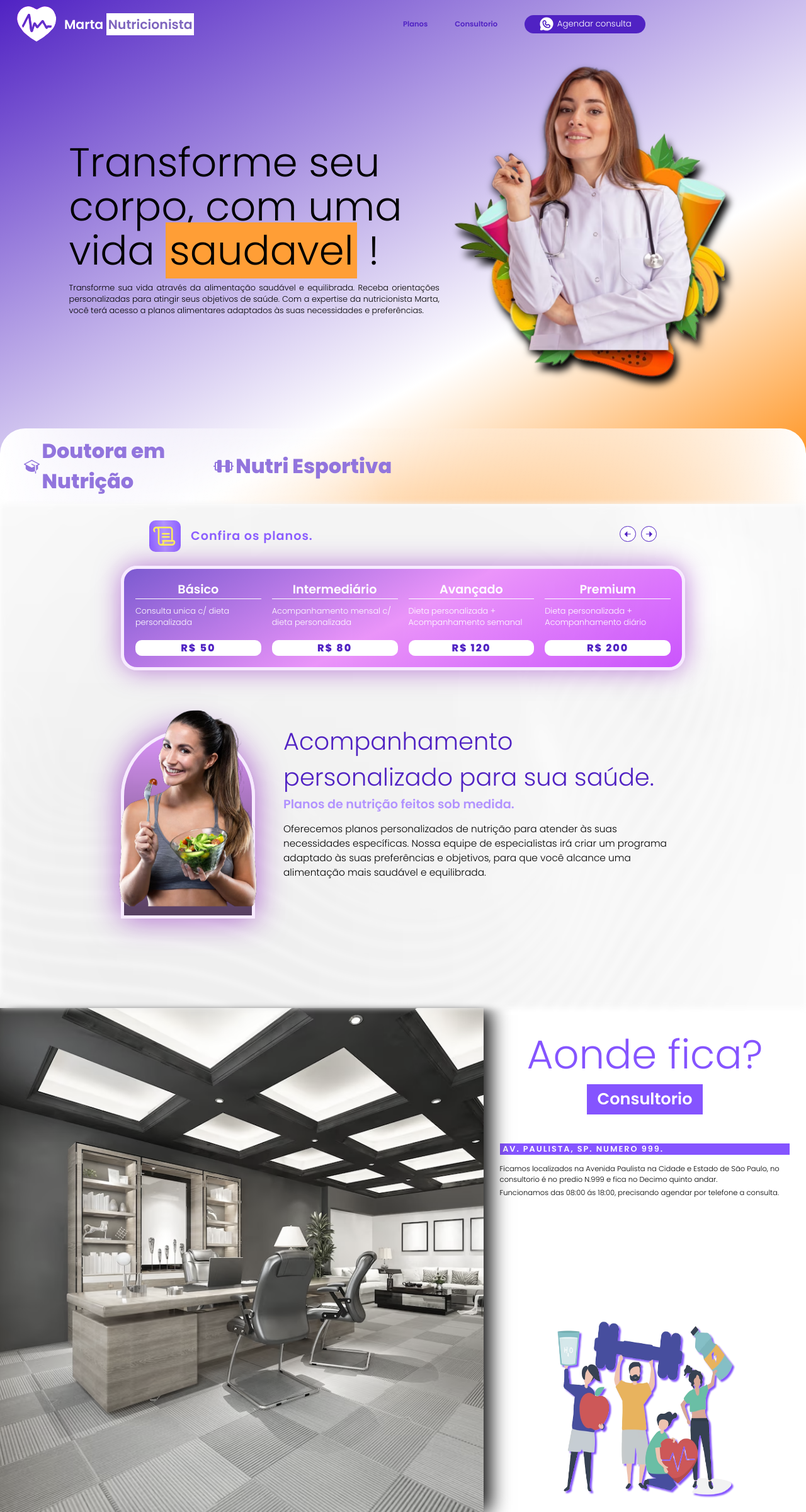
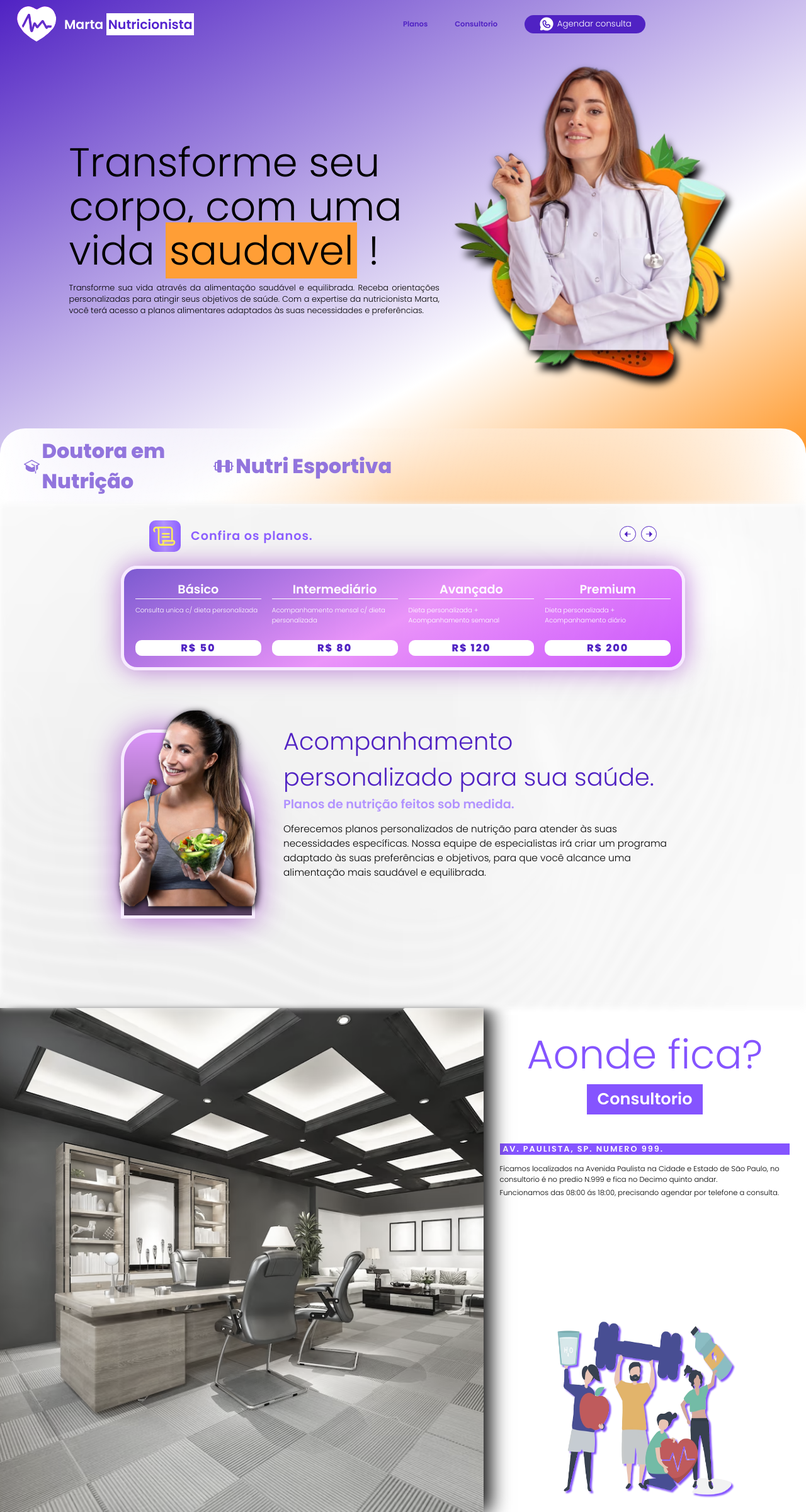
Before and after one commit to glauber2k2/nutri_landingpage, a Next.js app: page / in a window 1280 px wide. Shown: the whole page at 63% size. Built offline with nearby package versions, Linux system fonts and the light colour scheme.

Commit message:
fix details

```diff
--- a/src/components/sessions/About/About.module.css
+++ b/src/components/sessions/About/About.module.css
@@ -11,7 +11,7 @@
   height: 25vw;
   bottom: 2%;
   right: 8%;
-  filter: grayscale(0.3) drop-shadow(3px 3px 1px #8454ff);
+  filter: grayscale(0.4) drop-shadow(3px 3px 1px #8454ff);
 }
 
 .bg {
@@ -19,7 +19,7 @@
   background-size: cover;
   background-repeat: no-repeat;
   filter: grayscale(0.6);
-  background-position: 20%;
+  background-position: 30%;
   box-shadow: 10px 0px 30px #000000;
   width: 60%;
   height: 100vh;
--- a/src/components/sessions/Home/Home.module.css
+++ b/src/components/sessions/Home/Home.module.css
@@ -27,7 +27,7 @@
   background: #ffffff;
   padding: 0.5%;
   font-weight: 600;
-  color: #7e65be;
+  color: #5423cf;
 }
 
 .container nav h1 {
--- a/src/components/sessions/Presentation/Presentation.module.css
+++ b/src/components/sessions/Presentation/Presentation.module.css
@@ -110,7 +110,7 @@
 }
 
 .itemPlans p {
-  font-size: 1vw;
+  font-size: 0.8vw;
   margin-top: 5%;
   font-weight: 300;
 }
@@ -138,7 +138,7 @@
   height: 37.5vh;
   background: rgb(140, 95, 255);
   background: linear-gradient(180deg, #b300ff62 0%, #1f002cbb 100%);
-  border-top-left-radius: 150px;
+  border-top-left-radius: 50px;
   border-top-right-radius: 150px;
   border: 5px solid #f7ebff;
   box-shadow: 0px 0px 50px #7d00b39c;
@@ -152,6 +152,7 @@
   height: 40vh;
   top: -15%;
   transform: scale(1.1);
+  filter: drop-shadow(2px 2px 5px #000);
 }
 
 .text {
```
